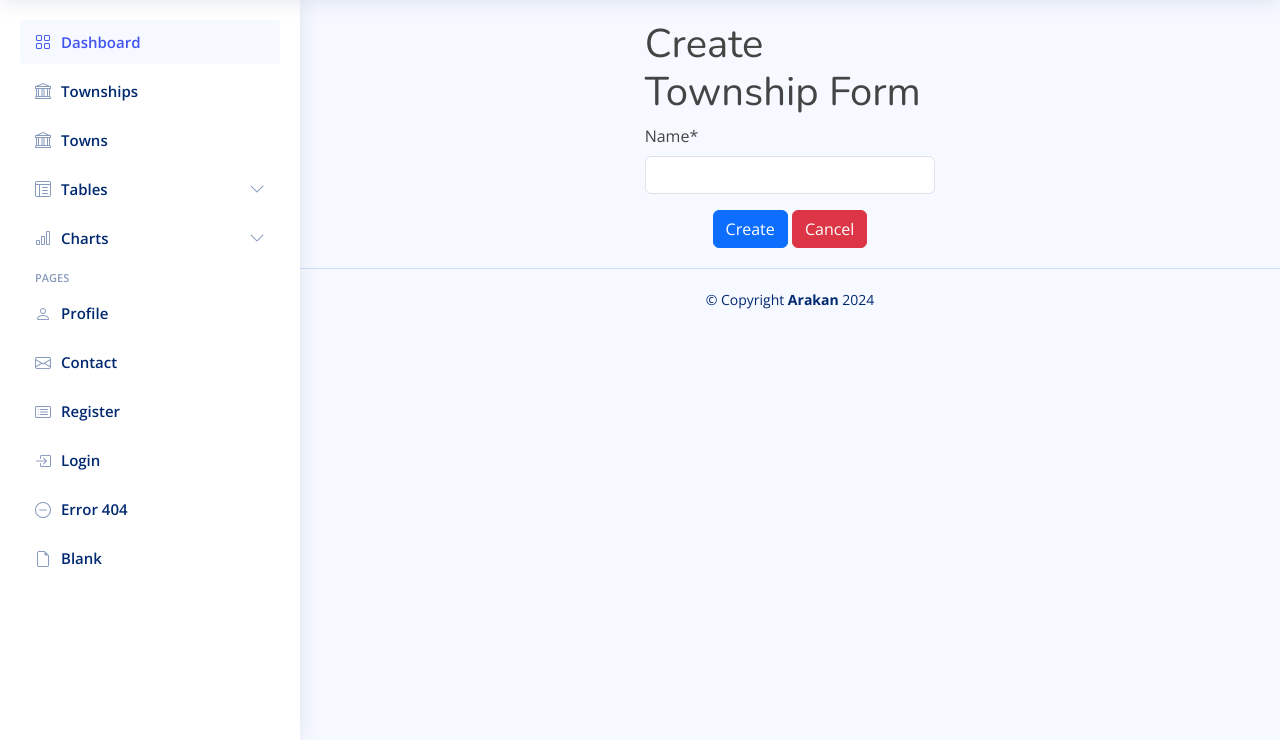
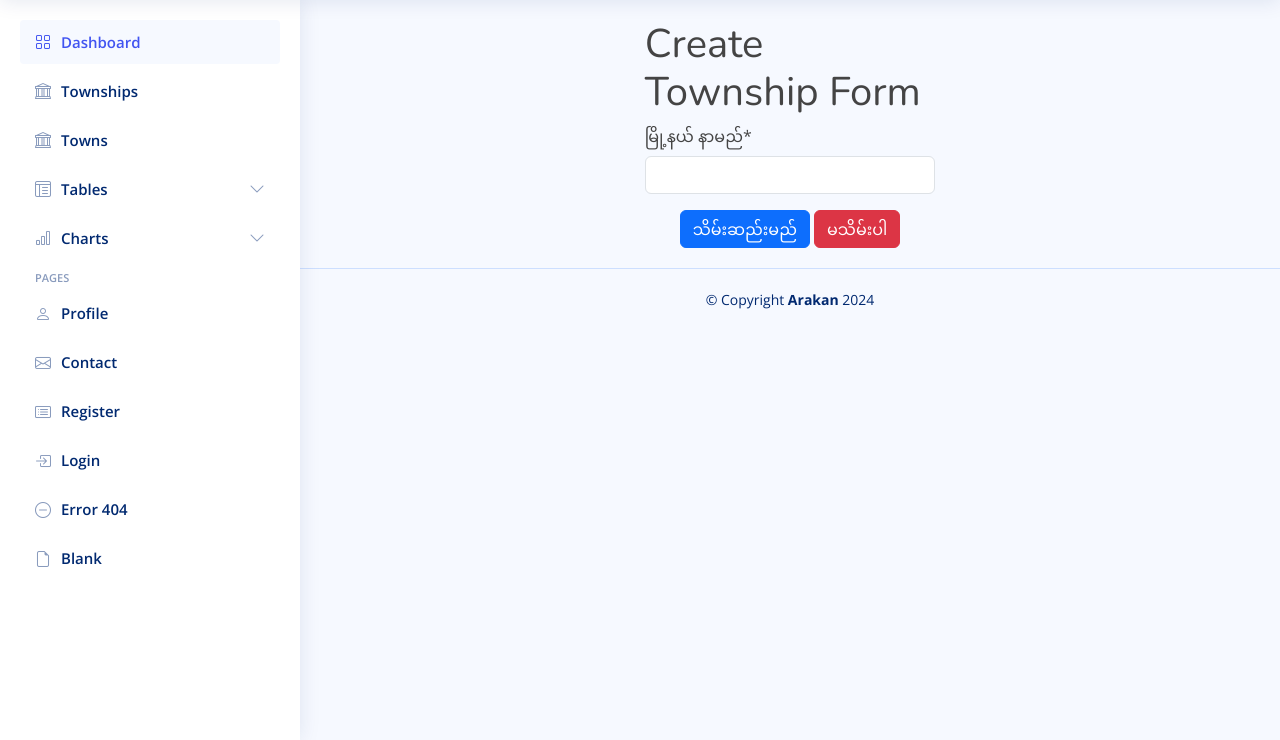
Before and after one commit to thansoe-2000/Township-Crud, a Django app: page /create_township/ in a window 1280 px wide. Shown: the part 60-800 px from the top of the page. Run offline with Django 5.2, Linux system fonts and the light colour scheme; some libraries are stand-ins or nearby versions.

Commit message:
record project/ township-crud

```diff
--- a/myapp/forms.py
+++ b/myapp/forms.py
@@ -2,26 +2,37 @@ from .models import *
 from django import forms
 from django.forms import ModelForm
 
-class TownshipForm(ModelForm):
+class TownshipForm(forms.ModelForm):
     class Meta:
         model = Township
         fields = '__all__'
         labels = {
-            'name':'Name'
+            'name':'မြို့နယ် နာမည်'
         }
         widget = {
-            'name':forms.TextInput(attrs=({'placeholder':'နာမေ ကို ရိုက်ထည့်ပါ'})),
+            'name':forms.TextInput(attrs=({'placeholder':'မြို့နယ်နာမေ ထည့်ပါ။'})),
         }
 
-class VillageForm(ModelForm):
+
+class VillageForm(forms.ModelForm):
     class Meta:
         model = Village
         fields = '__all__'
         labels = {
-            'schools':'Schools',
+            'township':'မြို့နယ်',
+            'schools':'ကျောင်း',
+            'houses':'အိမ်',
+            'populations':'လူဦးရေ',
+            'monestaries':'ဘုန်းကြီးကျောင်း',
+            'name':'ရွာနာမည်',
         }
-        widget = {
-            'schools':forms.TextInput(attrs={'placeholder':'ကျောင်းအရီအတွက် ရိုက်ထည့်ပါ။'})
-        }
-        def __init__(self, *args, **kwargs):
-            super(VillageForm, self).__init__(*args, **kwargs)
+
+        widgets = {
+
+         'schools':forms.NumberInput(attrs=({'placeholder':'စာသင်ကျောင်းအရီအတွက် ရိုက်ထည့်ပါ'})),
+         'houses':forms.NumberInput(attrs=({'placeholder':'အိမ် အရီအတွက် ရိုက်ထည့်ပါ'})),
+         'populations':forms.NumberInput(attrs=({'placeholder':'လူဦးရေ အရီအတွက် ရိုက်ထည့်ပါ'})),
+         'monestaries':forms.NumberInput(attrs=({'placeholder':'ဘုန်းကြီးကျောင်းအရီအတွက် ရိုက်ထည့်ပါ'})),
+         'name':forms.TextInput(attrs=({'placeholder':'ရွာ နာမေ ရိုက်ထည့်ပါ'})),
+
+      }
--- a/myapp/templates/township/create.html
+++ b/myapp/templates/township/create.html
@@ -15,8 +15,8 @@
           {% csrf_token %} {{ form.name|as_crispy_field }}
 
           <div class="text-center">
-                  <button type="submit" class="btn btn-primary">Create</button>
-                  <button type="reset" class="btn btn-danger">Cancel</button>
+                  <button type="submit" class="btn btn-primary">သိမ်းဆည်းမည်</button>
+                  <button type="reset" class="btn btn-danger">မသိမ်းပါ</button>
           </div>
         </form>
       </div>
```
Also changed, not shown: db.sqlite3.
